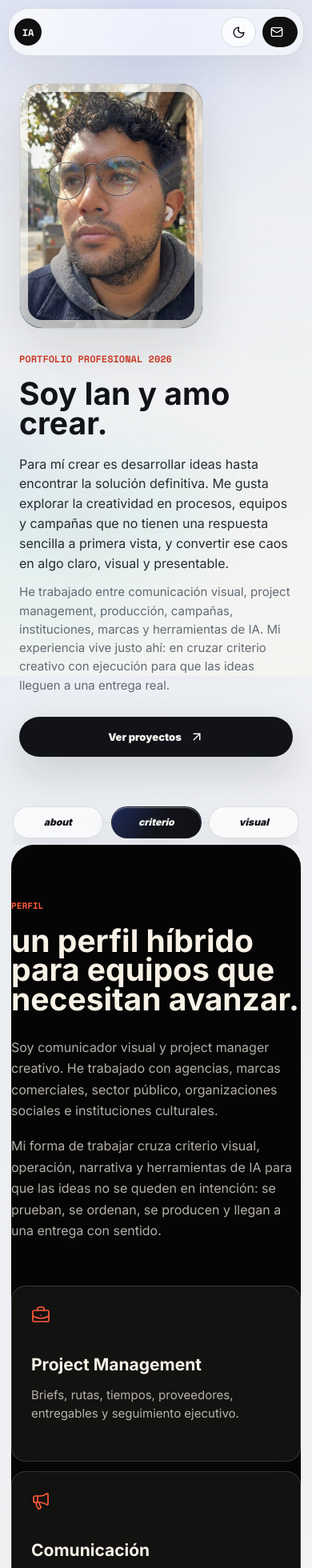
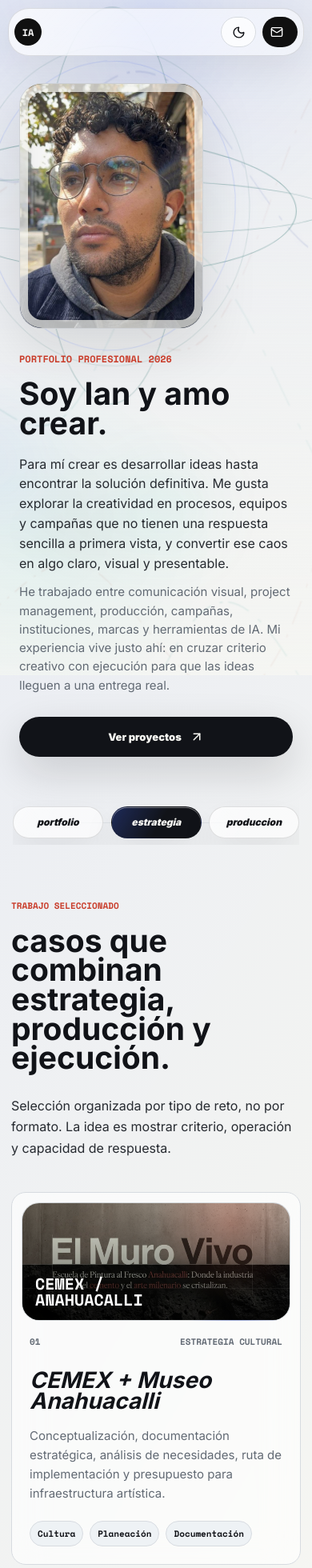
Before and after one commit to ianamb66/ian-portfolio-tech, a React (Vite) app: page / in a window 390 px wide. Shown: the top 1960 px of the page at 80% size. Built offline with nearby package versions, Linux system fonts and the light colour scheme.

Commit message:
Add hero resonance animation

```diff
--- a/src/App.css
+++ b/src/App.css
@@ -116,6 +116,59 @@ a {
     linear-gradient(180deg, transparent, color-mix(in srgb, var(--bg) 72%, transparent));
 }
 
+.resonance-field {
+  position: fixed;
+  inset: 0;
+  z-index: 0;
+  pointer-events: none;
+  overflow: hidden;
+  opacity: 0.44;
+  mix-blend-mode: multiply;
+}
+
+html[data-theme="dark"] .resonance-field {
+  opacity: 0.36;
+  mix-blend-mode: screen;
+}
+
+.resonance-field svg {
+  position: absolute;
+  left: -28vw;
+  top: -6vh;
+  width: 156vw;
+  height: 136vh;
+  transform: rotate(-5deg);
+}
+
+.resonance-line {
+  fill: none;
+  stroke: color-mix(in srgb, var(--ink) 36%, var(--sun));
+  stroke-width: 1.8;
+  stroke-linecap: round;
+  stroke-dasharray: 10 22 70 34;
+  opacity: 0.34;
+  filter: drop-shadow(0 0 16px color-mix(in srgb, var(--sun) 26%, transparent));
+  animation: resonance-flow 15s linear infinite;
+}
+
+.resonance-line-2,
+.resonance-line-4 {
+  stroke: color-mix(in srgb, var(--red) 64%, var(--ink));
+  stroke-width: 1.2;
+  stroke-dasharray: 6 24 46 28;
+  opacity: 0.26;
+  animation-duration: 19s;
+  animation-direction: reverse;
+}
+
+.resonance-line-3,
+.resonance-line-5 {
+  stroke: color-mix(in srgb, var(--amber) 70%, var(--ink));
+  stroke-width: 1.4;
+  opacity: 0.3;
+  animation-duration: 23s;
+}
+
 .goo-filter {
   position: absolute;
   width: 0;
@@ -449,11 +502,81 @@ main,
   align-items: center;
 }
 
-.hero-portrait {
+.hero-portrait-wrap {
   position: relative;
   width: min(100%, 430px);
   margin: 0;
   justify-self: center;
+  aspect-ratio: 3 / 4;
+}
+
+.portrait-resonance {
+  position: absolute;
+  inset: -22% -42%;
+  z-index: 0;
+  pointer-events: none;
+}
+
+.portrait-resonance::before,
+.portrait-resonance::after,
+.portrait-resonance span {
+  content: "";
+  position: absolute;
+  border: 1px solid color-mix(in srgb, var(--ink) 24%, transparent);
+  border-radius: 50%;
+  opacity: 0.18;
+  transform-origin: center;
+  animation: portrait-pulse 5.8s ease-in-out infinite;
+}
+
+.portrait-resonance::before {
+  inset: 19% 23%;
+  border-color: color-mix(in srgb, var(--red) 54%, transparent);
+}
+
+.portrait-resonance::after {
+  inset: 9% 12%;
+  border-color: color-mix(in srgb, var(--sun) 42%, transparent);
+  animation-delay: -1.8s;
+}
+
+.portrait-resonance span {
+  inset: var(--ring-inset);
+  border-color: color-mix(in srgb, var(--amber) 44%, var(--ink));
+  animation-delay: var(--ring-delay);
+  animation-duration: var(--ring-duration);
+}
+
+.portrait-resonance span:nth-child(1) {
+  --ring-inset: 1% 4%;
+  --ring-delay: -0.5s;
+  --ring-duration: 7.2s;
+}
+
+.portrait-resonance span:nth-child(2) {
+  --ring-inset: 31% -7% 31% -7%;
+  --ring-delay: -2.2s;
+  --ring-duration: 6.4s;
+}
+
+.portrait-resonance span:nth-child(3) {
+  --ring-inset: -8% 28%;
+  --ring-delay: -3.4s;
+  --ring-duration: 8s;
+}
+
+.portrait-resonance span:nth-child(4) {
+  --ring-inset: 42% -18%;
+  --ring-delay: -4.6s;
+  --ring-duration: 6.8s;
+}
+
+.hero-portrait {
+  position: relative;
+  z-index: 1;
+  width: 100%;
+  height: 100%;
+  margin: 0;
   aspect-ratio: 3 / 4;
   border: 1px solid color-mix(in srgb, var(--ink) 14%, transparent);
   border-radius: 28px;
@@ -1921,7 +2044,7 @@ p {
     font-size: clamp(56px, 11vw, 86px);
   }
 
-  .hero-portrait {
+  .hero-portrait-wrap {
     width: min(360px, 72vw);
   }
 
@@ -2032,9 +2155,13 @@ p {
     text-align: left;
   }
 
-  .hero-portrait {
+  .hero-portrait-wrap {
     justify-self: start;
     width: min(230px, 68vw);
+  }
+
+  .portrait-resonance {
+    inset: -18% -34%;
   }
 
   .hero-copy h1 {
@@ -2295,6 +2422,36 @@ p {
 
   100% {
     transform: translate3d(58px, 24px, 0) scale(1.14);
+  }
+}
+
+@keyframes resonance-flow {
+  0% {
+    stroke-dashoffset: 0;
+    transform: translate3d(-18px, 0, 0);
+  }
+
+  50% {
+    stroke-dashoffset: -220;
+    transform: translate3d(24px, 10px, 0);
+  }
+
+  100% {
+    stroke-dashoffset: -440;
+    transform: translate3d(-18px, 0, 0);
+  }
+}
+
+@keyframes portrait-pulse {
+  0%,
+  100% {
+    opacity: 0.13;
+    transform: scale(0.98) rotate(-2deg);
+  }
+
+  50% {
+    opacity: 0.38;
+    transform: scale(1.06) rotate(2deg);
   }
 }
 
@@ -2311,4 +2468,11 @@ p {
   .goo-dot {
     animation: none;
   }
-}
+
+  .resonance-line,
+  .portrait-resonance::before,
+  .portrait-resonance::after,
+  .portrait-resonance span {
+    animation: none;
+  }
+}
--- a/src/App.jsx
+++ b/src/App.jsx
@@ -4,15 +4,11 @@ import { ScrollTrigger } from 'gsap/ScrollTrigger'
 import {
   ArrowUpRight,
   ArrowLeft,
-  Bot,
-  BriefcaseBusiness,
   Cpu,
   FileText,
   Globe2,
   Layers3,
   Mail,
-  Megaphone,
-  MonitorCog,
   Moon,
   Play,
   Sun,
@@ -23,43 +19,10 @@ import './App.css'
 gsap.registerPlugin(ScrollTrigger)
 
 const navItems = [
-  ['Perfil', '/#perfil'],
   ['Trabajo', '/#trabajo'],
   ['Webs', '/#webs'],
   ['Sistema', '/#sistema'],
   ['Contacto', '/#contacto'],
-]
-
-const clientShowcase = [
-  ['Reckitt', 'Consumo, salud y comunicación corporativa', 'RK'],
-  ['CEMEX', 'Cultura, educación e infraestructura artística', 'CX'],
-  ['British American Tobacco', 'Comunicación y proyectos de marca', 'BT'],
-  ['Senado de la República', 'Comunicación política y narrativa pública', 'SR'],
-  ['Museo Anahuacalli', 'Proyecto cultural y educativo', 'MA'],
-  ['Nimbus Marketing y RP', 'Agencia, operación y producción creativa', 'NB'],
-]
-
-const capabilities = [
-  {
-    icon: BriefcaseBusiness,
-    label: 'Project Management',
-    copy: 'Briefs, rutas, tiempos, proveedores, entregables y seguimiento ejecutivo.',
-  },
-  {
-    icon: Megaphone,
-    label: 'Comunicación',
-    copy: 'Narrativa institucional, campañas, mensajes clave y materiales de presentación.',
-  },
-  {
-    icon: MonitorCog,
-    label: 'Producción creativa',
-    copy: 'Coordinación audiovisual, diseño, edición, propuestas visuales y control de calidad.',
-  },
-  {
-    icon: Bot,
-    label: 'IA aplicada',
-    copy: 'Automatización, documentación, prototipos, reportes, CRM y flujos de trabajo.',
-  },
 ]
 
 const projects = [
@@ -356,6 +319,26 @@ function LiquidBackdrop() {
           />
         ))}
       </div>
+    </div>
+  )
+}
+
+function ResonanceField() {
+  const lines = [
+    'M -120 180 C 160 80 330 320 560 210 S 980 80 1230 230 S 1580 420 1860 250',
+    'M -140 330 C 150 470 340 110 620 300 S 1030 520 1320 310 S 1620 90 1880 350',
+    'M -120 510 C 210 360 360 640 650 480 S 1040 250 1320 500 S 1640 730 1880 510',
+    'M -100 700 C 190 860 400 590 690 740 S 1120 930 1390 720 S 1660 520 1900 760',
+    'M -120 910 C 160 760 420 1060 710 890 S 1120 690 1410 930 S 1660 1160 1900 920',
+  ]
+
+  return (
+    <div className="resonance-field" aria-hidden="true">
+      <svg viewBox="0 0 1760 1080" preserveAspectRatio="none" focusable="false">
+        {lines.map((path, index) => (
+          <path className={`resonance-line resonance-line-${index + 1}`} d={path} key={path} />
+        ))}
+      </svg>
     </div>
   )
 }
@@ -816,6 +799,7 @@ function App() {
   return (
     <div ref={rootRef} className="site-shell" data-theme={theme}>
       <LiquidBackdrop />
+      <ResonanceField />
       <a className="skip-link" href="#main">Saltar al contenido</a>
       <nav className="topbar" aria-label="Navegación principal">
         <a className="brand-mark" href="/" aria-label="Ir al inicio">
@@ -848,9 +832,17 @@ function App() {
           <>
         <section id="inicio" className="hero-section">
           <div className="hero-simple-grid">
-            <figure className="hero-portrait reveal">
-              <img src="/assets/img/ian-portrait-2026.jpg" alt="Retrato de Ian Aceves" loading="eager" decoding="async" />
-            </figure>
+            <div className="hero-portrait-wrap reveal">
+              <div className="portrait-resonance" aria-hidden="true">
+                <span />
+                <span />
+                <span />
+                <span />
+              </div>
+              <figure className="hero-portrait">
+                <img src="/assets/img/ian-portrait-2026.jpg" alt="Retrato de Ian Aceves" loading="eager" decoding="async" />
+              </figure>
+            </div>
             <div className="hero-copy">
               <p className="hero-kicker reveal">Portfolio profesional 2026</p>
               <h1 className="reveal">Soy Ian y amo crear.</h1>
@@ -871,51 +863,6 @@ function App() {
                 </a>
               </div>
             </div>
-          </div>
-        </section>
-
-        <MotionDivider words={['about', 'criterio', 'visual']} />
-
-        <section id="perfil" className="section-block profile-section">
-          <div className="section-kicker reveal">Perfil</div>
-          <div className="two-column">
-            <div>
-              <h2 className="section-title reveal">Un perfil híbrido para equipos que necesitan avanzar.</h2>
-            </div>
-            <div className="profile-copy reveal">
-              <p>
-                Soy comunicador visual y project manager creativo. He trabajado con agencias,
-                marcas comerciales, sector público, organizaciones sociales e instituciones
-                culturales.
-              </p>
-              <p>
-                Mi forma de trabajar cruza criterio visual, operación, narrativa y herramientas de IA
-                para que las ideas no se queden en intención: se prueban, se ordenan, se producen y
-                llegan a una entrega con sentido.
-              </p>
-            </div>
-          </div>
-          <div className="capability-grid">
-            {capabilities.map(({ icon: Icon, label, copy }) => (
-              <article className="capability-card reveal" key={label}>
-                <Icon size={24} strokeWidth={1.7} />
-                <h3>{label}</h3>
-                <p>{copy}</p>
-              </article>
-            ))}
-          </div>
-          <div className="client-showcase">
-            {clientShowcase.map(([name, detail, initials]) => (
-              <article className="client-card reveal" key={name}>
-                <div className="client-mark" aria-hidden="true">
-                  {initials}
-                </div>
-                <div>
-                  <h3>{name}</h3>
-                  <p>{detail}</p>
-                </div>
-              </article>
-            ))}
           </div>
         </section>
 
```
